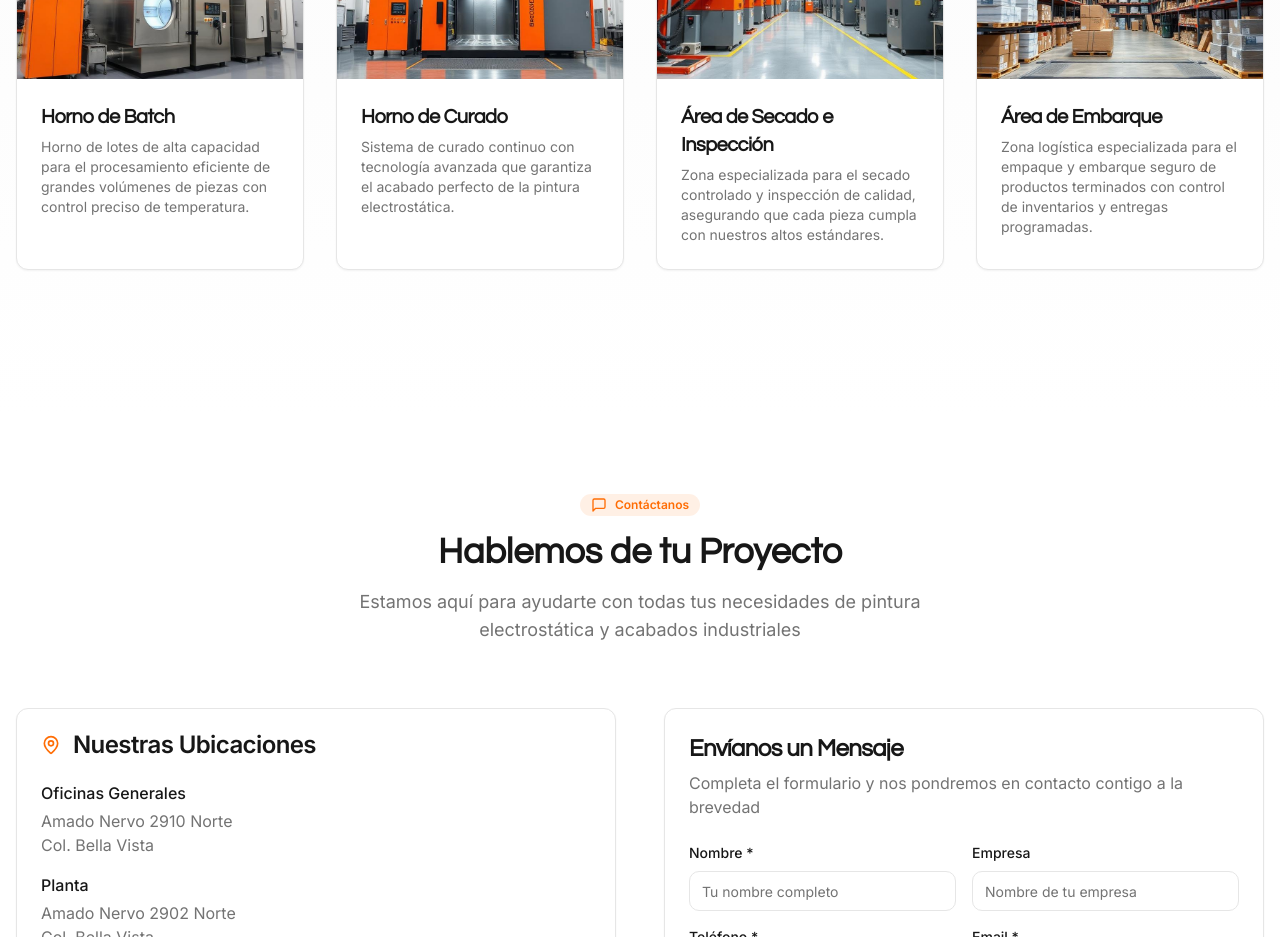
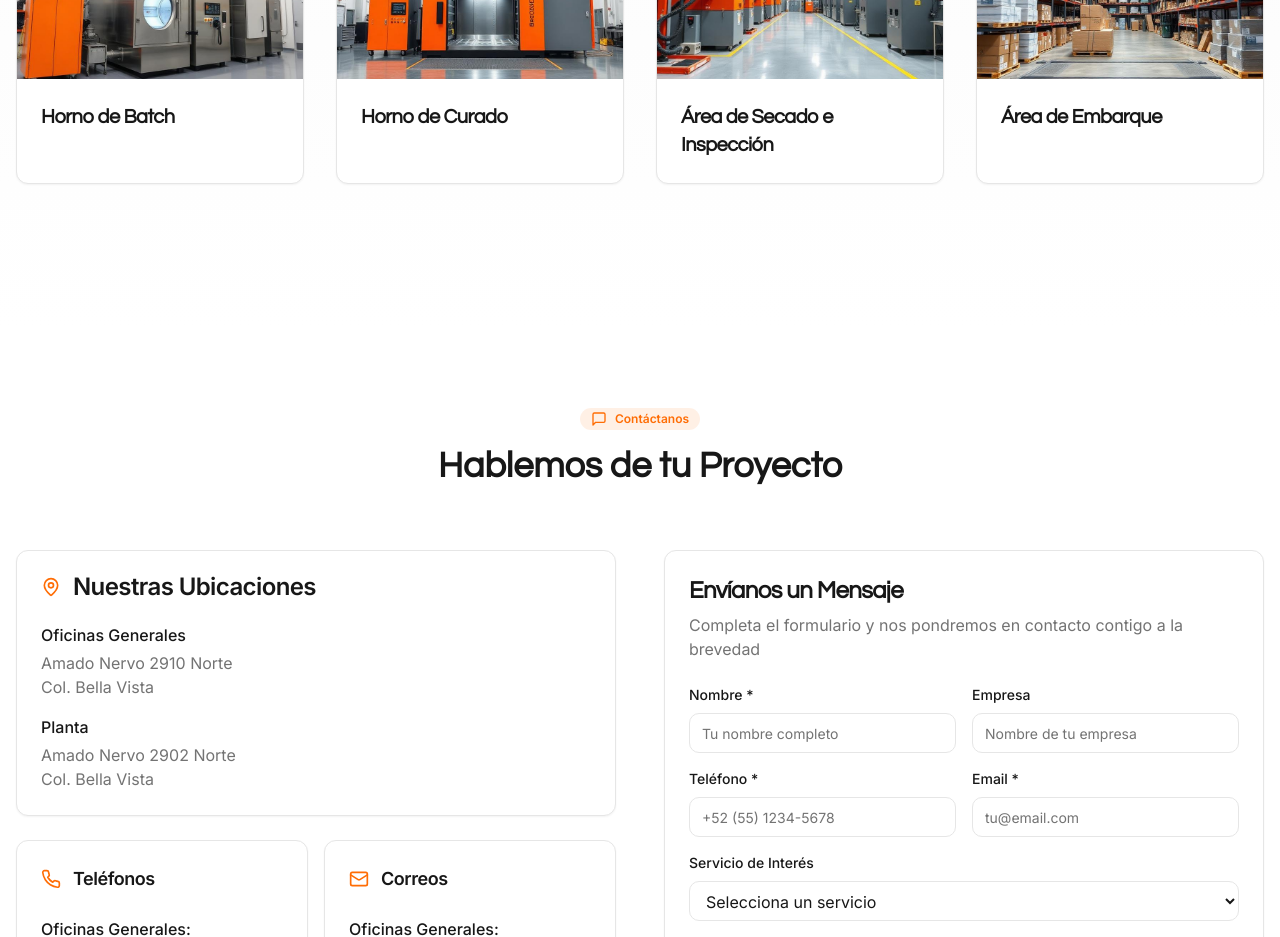
Before and after one commit to ADHERmx/adher-corporate-web-mirror, a React (Vite) app: page / in a window 1280 px wide. Shown: the part 2900-3837 px from the top of the page. Built offline with nearby package versions, Linux system fonts and the light colour scheme; the HTML template or start-up script is replaced by a standard one.

Commit message:
Visual edit in Lovable

```diff
--- a/src/components/Contact.tsx
+++ b/src/components/Contact.tsx
@@ -15,10 +15,7 @@ const Contact = () => {
           <h2 className="text-3xl md:text-4xl font-heading font-bold mb-4">
             Hablemos de tu Proyecto
           </h2>
-          <p className="text-lg text-muted-foreground max-w-2xl mx-auto">
-            Estamos aquí para ayudarte con todas tus necesidades de pintura
-            electrostática y acabados industriales
-          </p>
+
         </div>
 
         <div className="grid lg:grid-cols-2 gap-12">
--- a/src/components/Facilities.tsx
+++ b/src/components/Facilities.tsx
@@ -62,7 +62,7 @@ const Facilities = () => {
                 </div>
                 <CardHeader>
                   <CardTitle className="text-xl font-heading">{facility.title}</CardTitle>
-                  <p className="text-sm text-muted-foreground">{facility.description}</p>
+
                 </CardHeader>
 
               </Card>;
```
